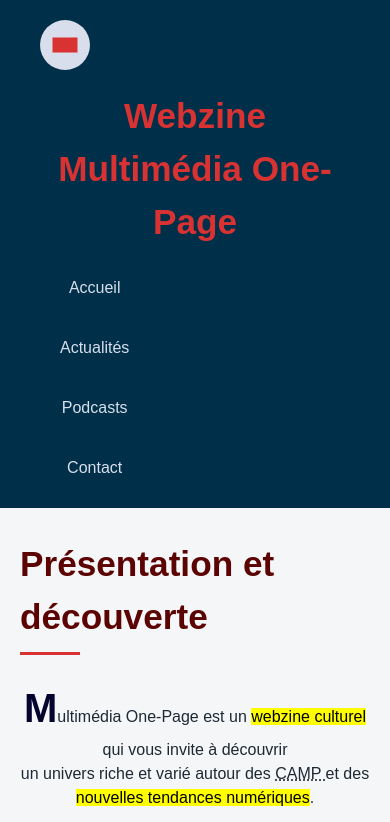
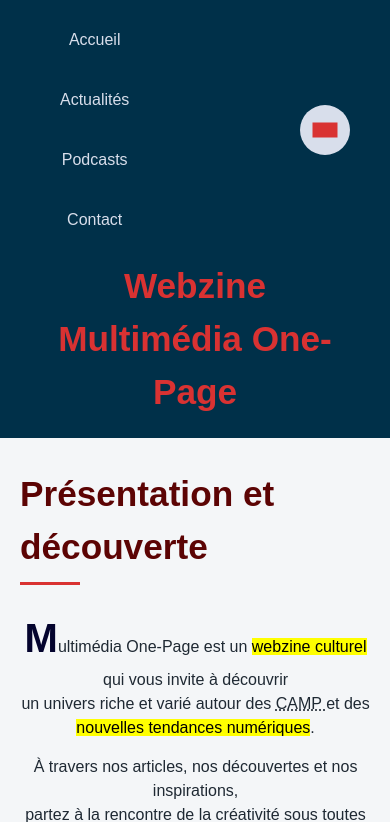
Before and after one commit to jonathanvitry07-svg/webzine, a plain HTML site: page index.html in a window 390 px wide. Shown: the top 822 px of the page. Drawn offline with Linux system fonts and the light colour scheme.

Commit message:
Bonus terminé

```diff
--- a/flex.css
+++ b/flex.css
@@ -9,6 +9,9 @@ font-family: Arial, sans-serif;
 line-height: 1.5;
 background-color: #f4f6f8;
 color: #1f2933;
+min-height: 100vh;
+display: flex;
+flex-direction: column;
 }
 
 img, video, canvas {
@@ -35,6 +38,10 @@ height: auto;
     flex-wrap: wrap;
     gap: 20px;
 }
+
+#main-header h1{
+    margin-right: auto;
+    }
 
 .nav-list{
     list-style: none;
@@ -228,4 +235,7 @@ td{
         flex-direction: column;
         text-align: center;
     }
+    .navbar{
+        order: -1;
+    }
 }
```
